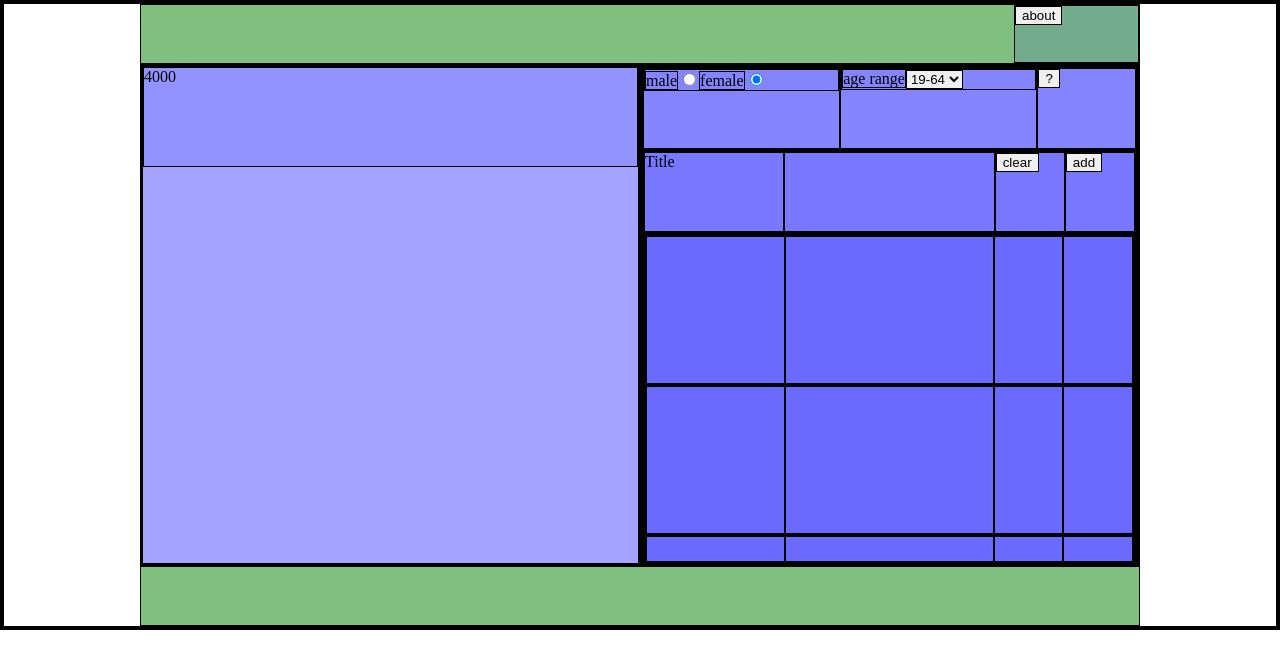
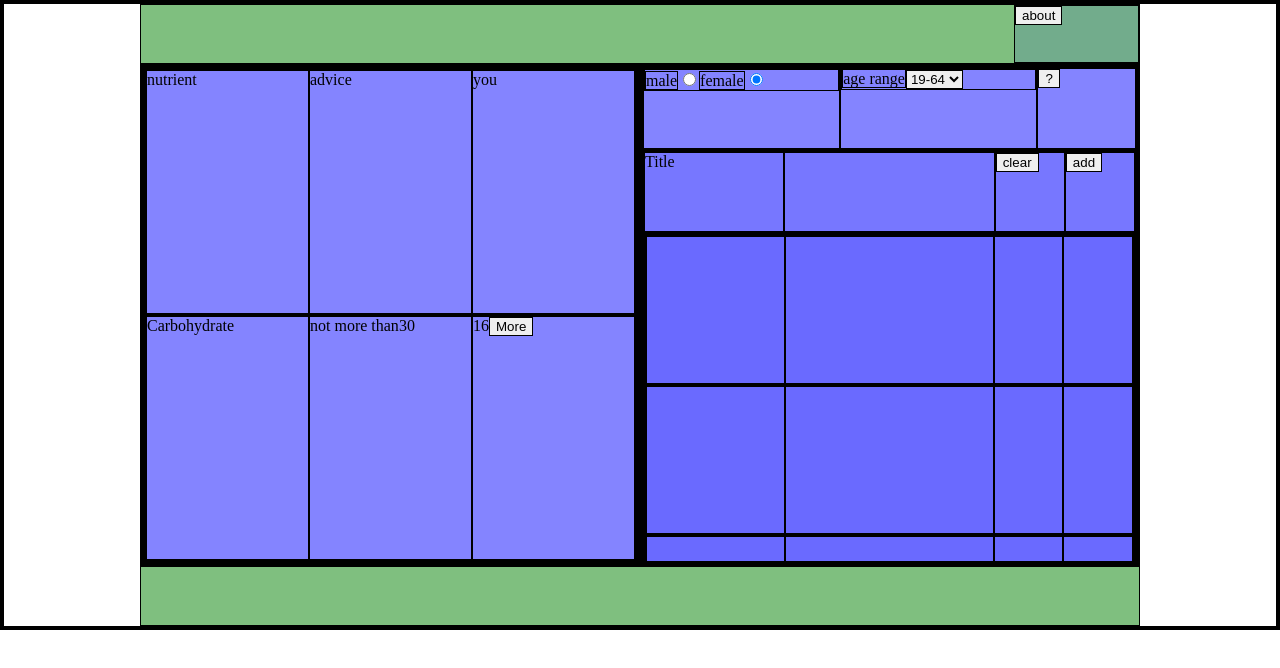
Before and after one commit to tomrosser100/easy-nutrition-calc, a React (Create React App) app in the folder front/: page / in a window 1280 px wide. Shown: the top 668 px of the page. Built offline with nearby package versions, Linux system fonts and the light colour scheme; the HTML template or start-up script is replaced by a standard one.

Commit message:
add output layout

```diff
--- a/front/src/App.tsx
+++ b/front/src/App.tsx
@@ -38,6 +38,22 @@ const sum = (data: ListElement[], sex: Sex, ageRange: AgeRange) => {
 export default () => {
   const navigate = useNavigate()
   const data = useLoaderData() as StoreData
+  const displayData = [
+    {
+      nutrient: 'Carbohydrate',
+      advice: {
+        operator: 'not more than',
+        grams: 30,
+      },
+      user: {
+        grams: 16,
+        contributors: [
+          { name: 'mushroom', grams: 0.7 },
+          { name: 'spoonfork', grams: 0.5 },
+        ],
+      },
+    },
+  ]
 
   useEffect(() => {
     function fill(id: string, callback: (response: ListElement) => void) {
@@ -72,8 +88,27 @@ export default () => {
       <div className='flex-container'>
         <div className='flex-item'>
           <div className='output-grid'>
-            <div className='test-grid'>
-              {sum(data.list, data.sex, data.ageRange)}
+            <div className='table-grid'>
+              <ul>
+                <li>
+                  <div className='nutrient'>nutrient</div>
+                  <div className='advice'>advice</div>
+                  <div className='you'>you</div>
+                </li>
+                {displayData.map((entry, i) => (
+                  <li>
+                    <div className='nutrient'>{entry.nutrient}</div>
+                    <div className='advice'>
+                      {entry.advice.operator}
+                      {entry.advice.grams}
+                    </div>
+                    <div className='you'>
+                      {entry.user.grams}
+                      <button onClick={() => navigate(entry.nutrient.toLowerCase())}>More</button>
+                    </div>
+                  </li>
+                ))}
+              </ul>
             </div>
           </div>
         </div>
--- a/front/src/styles.css
+++ b/front/src/styles.css
@@ -20,14 +20,14 @@ body {
   max-width: 1000px;
   min-width: 350px;
   height: 60px;
-  background-color: rgb(0, 128, 0, .5);
+  background-color: rgb(0, 128, 0, 0.5);
   display: flex;
   justify-content: flex-end;
 }
 
 .about {
   width: 125px;
-  background-color: rgb(0, 0, 255, .1)
+  background-color: rgb(0, 0, 255, 0.1);
 }
 
 .bot-flex {
@@ -36,7 +36,7 @@ body {
   max-width: 1000px;
   width: 100%;
   height: 60px;
-  background-color: rgb(0, 128, 0, .5)
+  background-color: rgb(0, 128, 0, 0.5);
 }
 
 .flex-container {
@@ -48,7 +48,7 @@ body {
   min-width: 350px;
   height: 100%;
   align-items: center;
-  background-color: rgb(0, 0, 255, .2)
+  background-color: rgb(0, 0, 255, 0.2);
 }
 
 .flex-item {
@@ -57,7 +57,7 @@ body {
   max-height: 500px;
   flex: 1 1 0px;
   align-self: stretch;
-  background-color: rgb(0, 0, 255, .1)
+  background-color: rgb(0, 0, 255, 0.1);
 }
 
 .output-grid {
@@ -66,15 +66,46 @@ body {
   display: grid;
   grid-template-columns: 1fr;
   grid-template-rows: 1fr;
-  grid-template-areas: "test-grid";
-  background-color: rgb(0, 0, 255, .1);
+  grid-template-areas: 'table-grid';
+  background-color: rgb(0, 0, 255, 0.1);
 }
 
-.output-grid .test-grid {
-  grid-area: 'test-grid';
-  background-color: rgb(0, 0, 255, .1);
-  height: 100px;
+.output-grid ul {
+  list-style: none;
+  padding: 0px;
+  margin: 0px;
+  display: flex;
+  flex-direction: column;
+  height: 100%;
   width: 100%;
+}
+
+.output-grid .table-grid li {
+  grid-area: 'table-grid';
+  display: grid;
+  grid-template-columns: 1fr 1fr 1fr;
+  grid-template-rows: 1fr;
+  grid-template-areas: "nutrient advice you";
+  background-color: rgb(0, 0, 255, 0.1);
+  height: 100%;
+  width: 100%;
+}
+
+li .nutrient {
+  grid-area: 'nutrient';
+  background-color: rgb(0, 0, 255, 0.1);
+
+}
+
+li .advice {
+  grid-area: 'advice';
+  background-color: rgb(0, 0, 255, 0.1);
+
+}
+
+li .you {
+  grid-area: 'you';
+  background-color: rgb(0, 0, 255, 0.1);
 
 }
 
@@ -84,14 +115,15 @@ body {
   display: grid;
   grid-template-columns: 1fr;
   grid-template-rows: 1fr 5fr;
-  grid-template-areas: "calibrate"
-  "foods";
-  background-color: rgb(0, 0, 255, .1);
+  grid-template-areas:
+    'calibrate'
+    'foods';
+  background-color: rgb(0, 0, 255, 0.1);
 }
 
 .calibrate-grid {
   grid-area: 'calibrate';
-  background-color: rgb(0, 0, 255, .1);
+  background-color: rgb(0, 0, 255, 0.1);
   height: 100%;
   width: 100%;
   display: grid;
@@ -99,33 +131,33 @@ body {
   min-height: 0px;
   grid-template-columns: 2fr 2fr 1fr;
   grid-template-rows: 1fr;
-  grid-template-areas: "sex" "age" "help";
+  grid-template-areas: 'sex' 'age' 'help';
 }
 
 .sex {
   grid-area: 'sex';
-  background-color: rgb(0, 0, 255, .1);
+  background-color: rgb(0, 0, 255, 0.1);
   height: 100%;
   width: 100%;
 }
 
 .age {
   grid-area: 'age';
-  background-color: rgb(0, 0, 255, .1);
+  background-color: rgb(0, 0, 255, 0.1);
   height: 100%;
   width: 100%;
 }
 
 .help {
   grid-area: 'help';
-  background-color: rgb(0, 0, 255, .1);
+  background-color: rgb(0, 0, 255, 0.1);
   height: 100%;
   width: 100%;
 }
 
 .foods-grid {
   grid-area: 'foods';
-  background-color: rgb(0, 0, 255, .1);
+  background-color: rgb(0, 0, 255, 0.1);
   height: 100%;
   width: 100%;
   display: grid;
@@ -133,43 +165,43 @@ body {
   min-height: 0px;
   grid-template-columns: 1fr;
   grid-template-rows: 1fr 4fr;
-  grid-template-areas: "top" "list";
+  grid-template-areas: 'top' 'list';
 }
 
 .top {
   grid-area: 'top';
-  background-color: rgb(0, 0, 255, .1);
+  background-color: rgb(0, 0, 255, 0.1);
   height: 100%;
   width: 100%;
   display: grid;
   grid-template-columns: 2fr 3fr 1fr 1fr;
   grid-template-rows: 1fr;
-  grid-template-areas: "title whitespace clear add";
+  grid-template-areas: 'title whitespace clear add';
 }
 
 .top .title {
   grid-area: 'title';
-  background-color: rgb(0, 0, 255, .1);
+  background-color: rgb(0, 0, 255, 0.1);
 }
 
 .top .whitespace {
   grid-area: 'whitespace';
-  background-color: rgb(0, 0, 255, .1);
+  background-color: rgb(0, 0, 255, 0.1);
 }
 
 .top .clear {
   grid-area: 'clear';
-  background-color: rgb(0, 0, 255, .1);
+  background-color: rgb(0, 0, 255, 0.1);
 }
 
 .top .add {
   grid-area: 'add';
-  background-color: rgb(0, 0, 255, .1);
+  background-color: rgb(0, 0, 255, 0.1);
 }
 
 .list {
   grid-area: 'list';
-  background-color: rgb(0, 0, 255, .1);
+  background-color: rgb(0, 0, 255, 0.1);
   height: 100%;
   width: 100%;
   overflow-x: hidden;
@@ -184,33 +216,29 @@ body {
 
 .list li {
   height: 150px;
-  background-color: rgb(0, 0, 255, .1);
+  background-color: rgb(0, 0, 255, 0.1);
   display: grid;
   grid-template-columns: 2fr 3fr 1fr 1fr;
   grid-template-rows: 1fr;
-  grid-template-areas: "name whitespace edit delete";
+  grid-template-areas: 'name whitespace edit delete';
 }
 
 .list li .name {
-  grid-area: "name";
-  background-color: rgb(0, 0, 255, .1);
-
+  grid-area: 'name';
+  background-color: rgb(0, 0, 255, 0.1);
 }
 
 .list li .whitespace {
-  grid-area: "whitespace";
-  background-color: rgb(0, 0, 255, .1);
-
+  grid-area: 'whitespace';
+  background-color: rgb(0, 0, 255, 0.1);
 }
 
 .list li .edit {
-  grid-area: "edit";
-  background-color: rgb(0, 0, 255, .1);
-
+  grid-area: 'edit';
+  background-color: rgb(0, 0, 255, 0.1);
 }
 
 .list li .delete {
-  grid-area: "delete";
-  background-color: rgb(0, 0, 255, .1);
-
+  grid-area: 'delete';
+  background-color: rgb(0, 0, 255, 0.1);
 }
```
Also changed, not shown: front/src/types.ts (+18 -0 lines), 2 other files (tests, documents, lock files or other folders).
